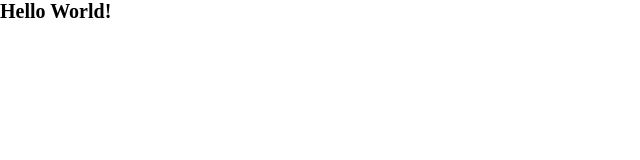
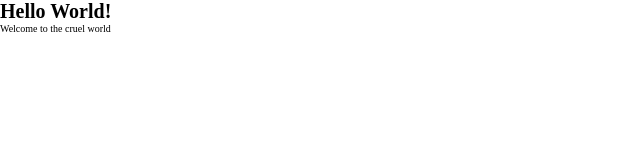
Before and after one commit to larcvikz/electron, a plain HTML site: page index.html in a window 1280 px wide. Shown: the full height of the page, 0-640 px from the left. Drawn offline with Linux system fonts and the light colour scheme.

Commit message:
test commit

```diff
--- a/index.html
+++ b/index.html
@@ -8,5 +8,6 @@
 </head>
 <body>
     <h1>Hello World!</h1>
+    <p>Welcome to the cruel world</p>
 </body>
 </html>
```
